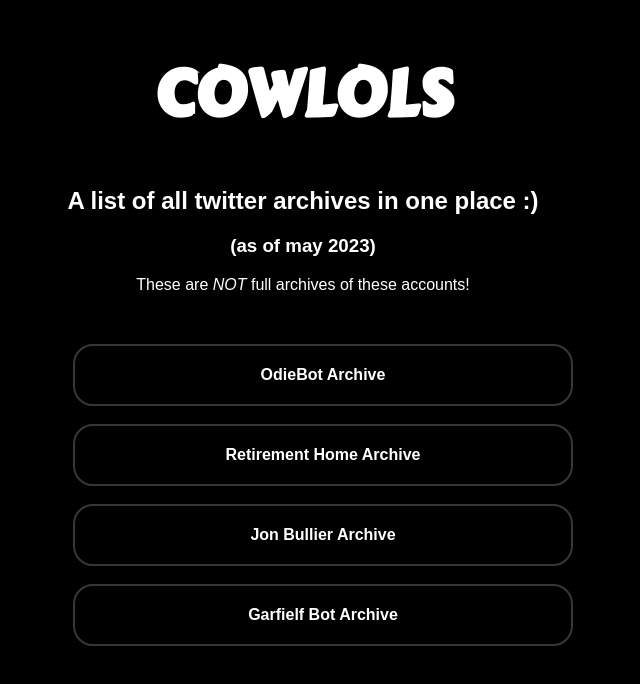
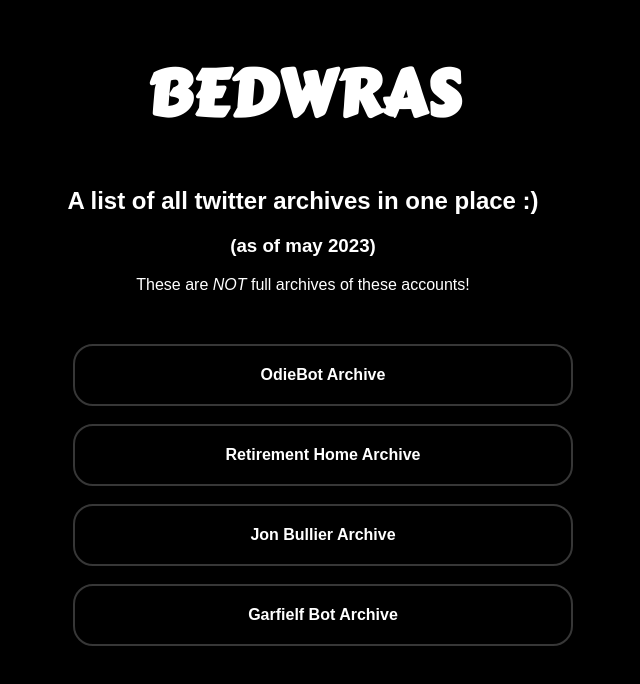
Before and after one commit to bedwras/archives-list, a plain HTML site: page index.html in a window 1280 px wide. Shown: the whole page, without its empty margins (337-977 px from the left). Drawn offline with Linux system fonts and the light colour scheme.

Commit message:
updated an outdated name

```diff
--- a/index.html
+++ b/index.html
@@ -13,7 +13,7 @@
 <link href="https://fonts.googleapis.com/css2?family=Carter+One&display=swap" rel="stylesheet">
 </head>
 <body>
-    <h1>COWLOLS</h1>
+    <h1>BEDWRAS</h1>
     <h2>A list of all twitter archives in one place :)</h2>
     <h3>(as of may 2023)</h3>
     <p>These are <em>NOT</em> full archives of these accounts!</p><br>
```
